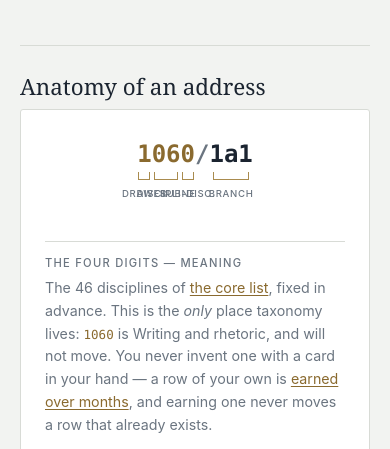
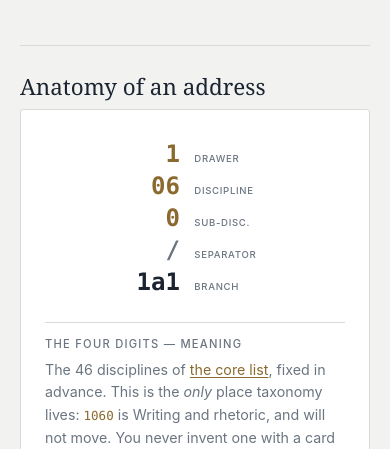
Before and after one commit to adilsoncarvalho/zettelkasten.adilsoncarvalho.com, an Astro site: page /rules in a window 390 px wide. Shown: the part 364-813 px from the top of the page. Built offline with nearby package versions, Linux system fonts and the light colour scheme; Astro itself is replaced by a stand-in of ours.

Commit message:
fix(rules): stop the address anatomy labels overlapping
The labels under the four digits were absolutely positioned and centred on
each digit group, so their width was invisible to layout. "DISCIPLINE" is
about three times as wide as the "06" it sits under, and neighbouring labels
ran into each other.

Each segment is now a flex column holding the digits, the bracket and the
label in normal flow, so a column is at least as wide as its widest part and
the labels cannot collide at any font size. Below 25rem — where the labelled
columns no longer fit across the card at all — the diagram becomes a legend
of one segment per row, with the slash carrying its own label since the
brackets that group the segments are gone.

Closes #3

```diff
--- a/src/pages/rules.astro
+++ b/src/pages/rules.astro
@@ -77,7 +77,7 @@ const nevers = [
       <i class="d" data-l="drawer">1</i><i class="d" data-l="discipline">06</i><i
         class="d"
         data-l="sub-disc.">0</i
-      ><i class="sep">/</i><i class="b" data-l="branch">1a1</i>
+      ><i class="sep" data-l="separator">/</i><i class="b" data-l="branch">1a1</i>
     </div>
     <div class="two">
       <div>
@@ -293,27 +293,33 @@ const nevers = [
     justify-content: center;
     margin-bottom: 2.2rem;
   }
+  /* Each segment is its own column: the bracket and the label sit in normal
+     flow, so a column is as wide as its widest part and labels can never
+     overlap a neighbour's, at any font size or viewport width. */
   .spec i {
     font-style: normal;
-    position: relative;
-    padding-bottom: 2.5rem;
+    display: flex;
+    flex-direction: column;
+    align-items: center;
   }
   .spec i::before {
     content: '';
-    position: absolute;
-    left: 8%;
-    right: 8%;
-    top: 1.25em;
+    /* Ordered between the digits and the label, so the bracket cups the
+       digits it names. */
+    order: 1;
+    align-self: stretch;
+    margin: 0.3rem 0.25rem 0;
     height: 0.5rem;
     border: 1px solid var(--brass-dim);
     border-top: 0;
   }
   .spec i::after {
     content: attr(data-l);
-    position: absolute;
-    left: 50%;
-    transform: translateX(-50%);
-    bottom: 0.3rem;
+    order: 2;
+    margin-top: 0.45rem;
+    /* Side padding keeps neighbouring labels apart: the columns themselves are
+       flush, so the address still reads as one string. */
+    padding: 0 0.45rem;
     white-space: nowrap;
     font: 500 0.6rem/1.35 var(--sans);
     letter-spacing: 0.07em;
@@ -322,6 +328,8 @@ const nevers = [
   }
   .spec i.sep {
     color: var(--muted);
+    /* No label of its own, so it needs its own breathing room. */
+    padding: 0 0.3rem;
   }
   .spec i.sep::before,
   .spec i.sep::after {
@@ -470,4 +478,40 @@ const nevers = [
       grid-template-columns: 1fr;
     }
   }
+  /* Below 25rem the labelled columns no longer fit across the card, so the
+     diagram becomes a legend: one segment per row, digits in a fixed column so
+     the labels line up. The slash earns a label here because the brackets that
+     group the segments visually are gone. */
+  @media (max-width: 25rem) {
+    .spec {
+      display: grid;
+      justify-content: center;
+      gap: 0.5rem;
+      font-size: 1.5rem;
+      margin-bottom: 1.8rem;
+    }
+    .spec i {
+      display: grid;
+      grid-template-columns: 3.2ch auto;
+      column-gap: 0.9rem;
+      align-items: baseline;
+      text-align: right;
+    }
+    .spec i::before {
+      display: none;
+    }
+    .spec i::after {
+      margin: 0;
+      padding: 0;
+      text-align: left;
+    }
+    .spec i.sep {
+      /* the horizontal layout's breathing room would push this row's label
+         out of the column the other labels share */
+      padding: 0;
+    }
+    .spec i.sep::after {
+      display: block;
+    }
+  }
 </style>
```
